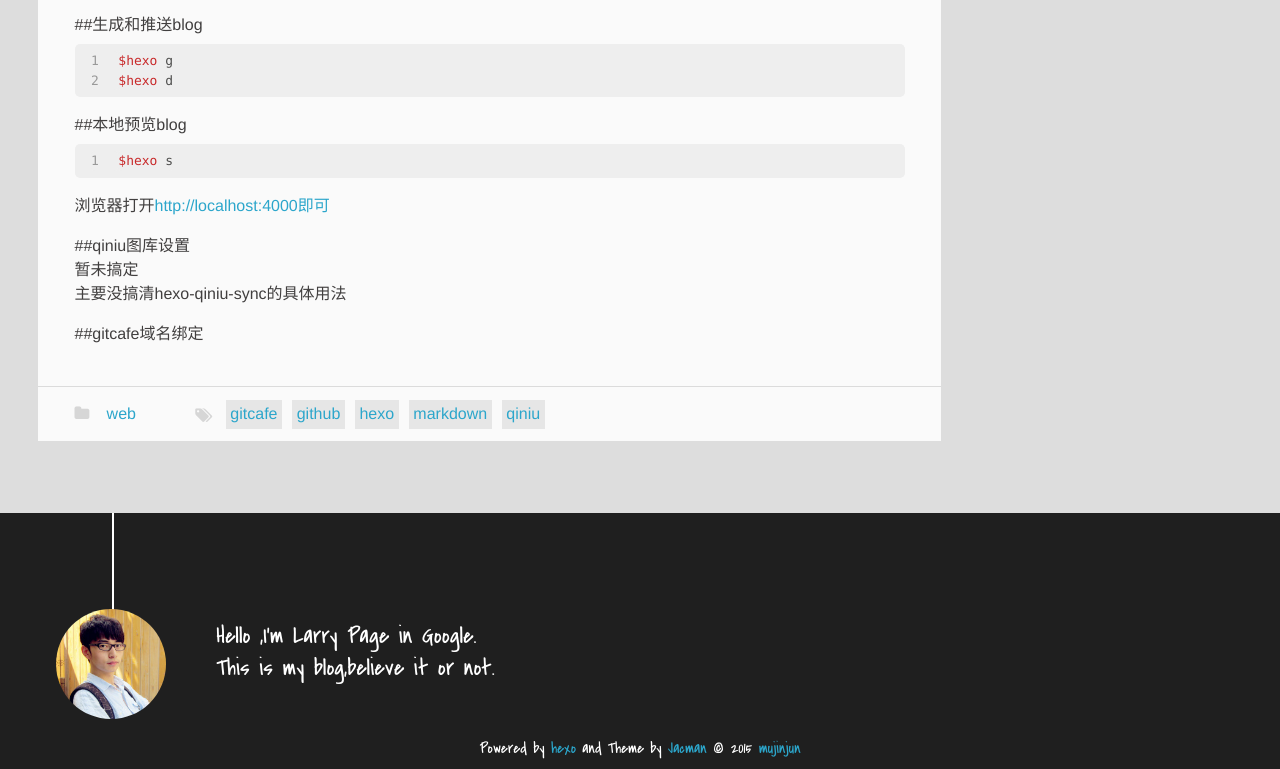
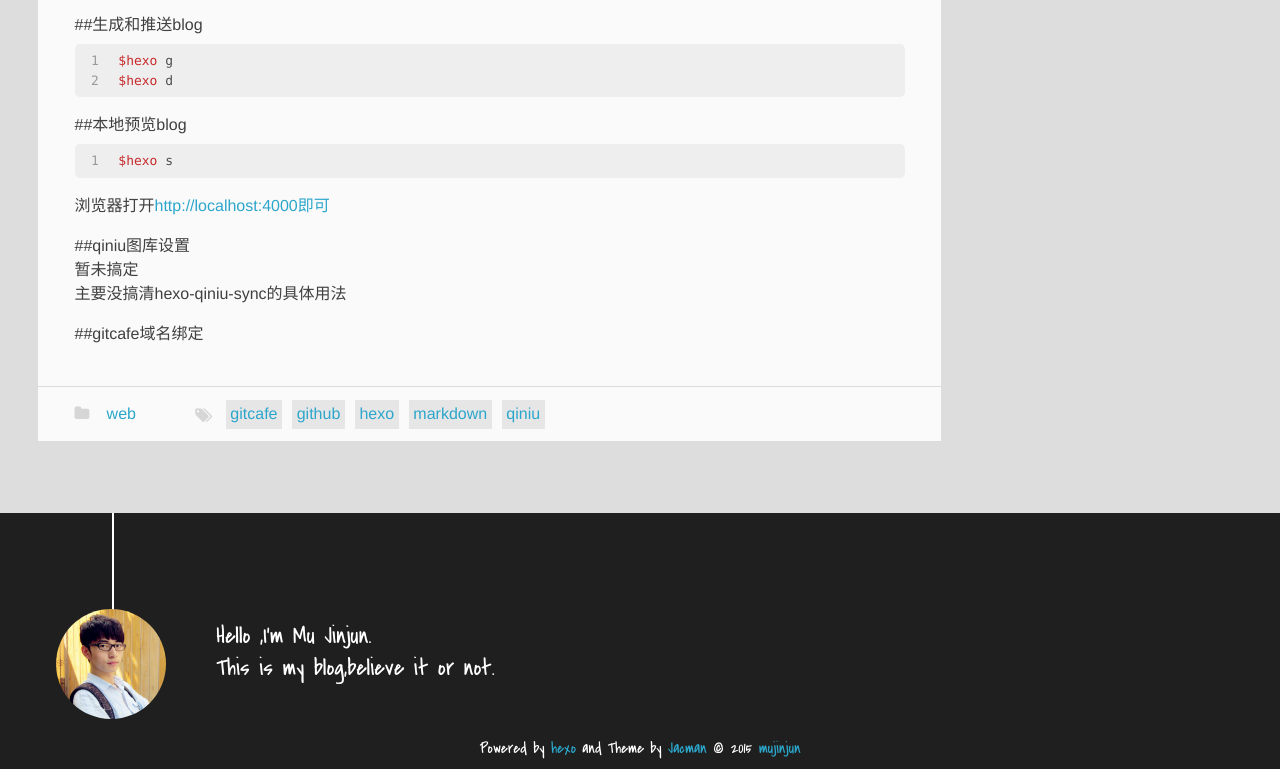
Before and after one commit to mujinjun/mujinjun.github.io, a plain HTML site: page index.html in a window 1280 px wide. Shown: the part 10385-11154 px from the top of the page. Drawn offline with Linux system fonts and the light colour scheme.

Commit message:
Site updated: 2015-08-11 22:39:50

```diff
--- a/index.html
+++ b/index.html
@@ -451,7 +451,7 @@
 
 
 	<section class="info">
-		<p> Hello ,I&#39;m Larry Page in Google. <br/>
+		<p> Hello ,I&#39;m Mu Jinjun. <br/>
 			This is my blog,believe it or not.</p>
 	</section>
 
```
Also changed, not shown: 2014/10/25/hexobuildsite/index.html (+1 -1 lines), 2014/10/27/pythoncompute/index.html (+1 -1 lines), 2014/11/13/topbioinfoers/index.html (+1 -1 lines), 2015/08/04/hello-world/index.html (+1 -1 lines), archives/2014/10/index.html (+1 -1 lines), archives/2014/11/index.html (+1 -1 lines), archives/2014/index.html (+1 -1 lines), archives/2015/08/index.html (+1 -1 lines), archives/2015/index.html (+1 -1 lines), archives/index.html (+1 -1 lines), categories/web/index.html (+1 -1 lines), categories/生物信息/index.html (+1 -1 lines), tags/gitcafe/index.html (+1 -1 lines), tags/github/index.html (+1 -1 lines), 4 more files.
